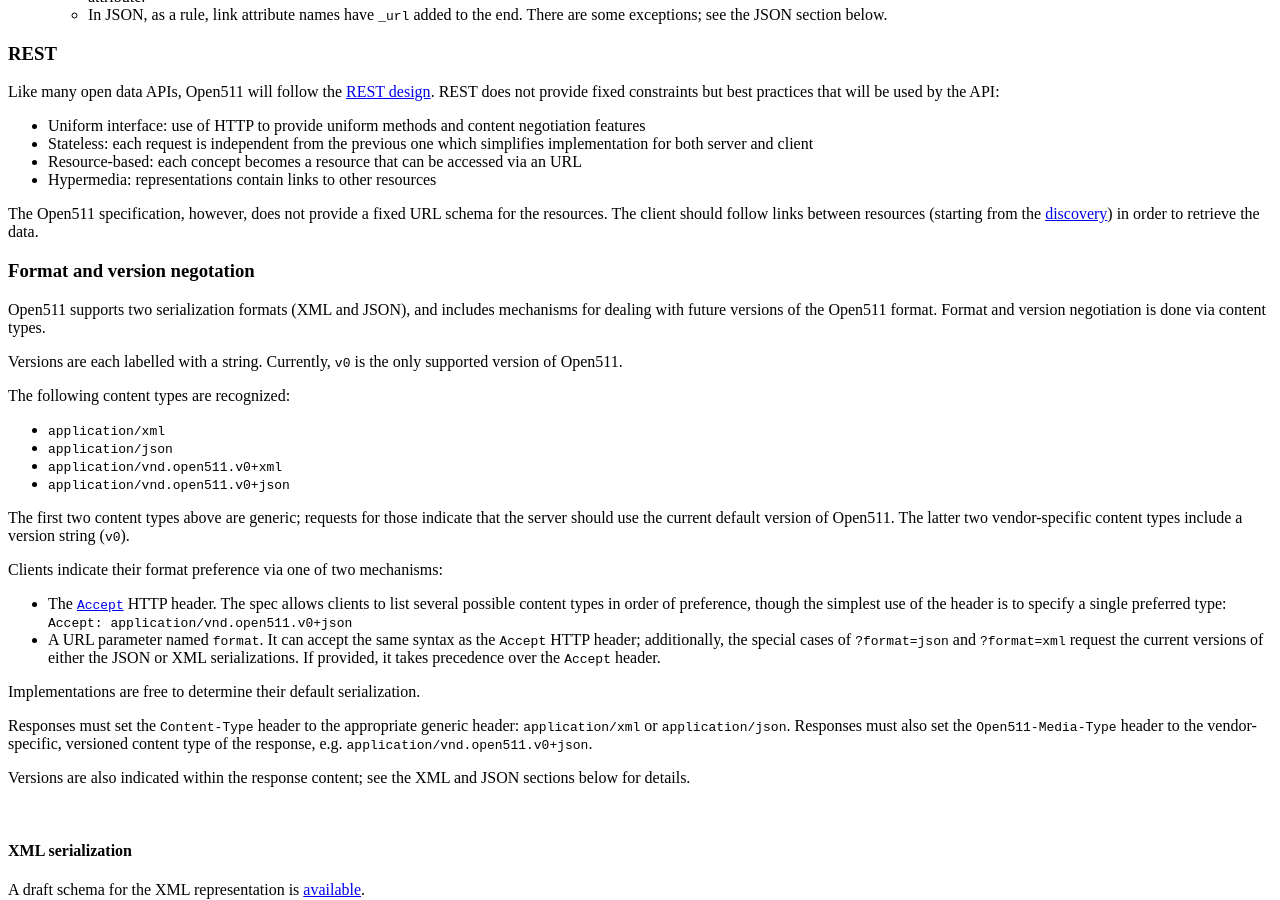
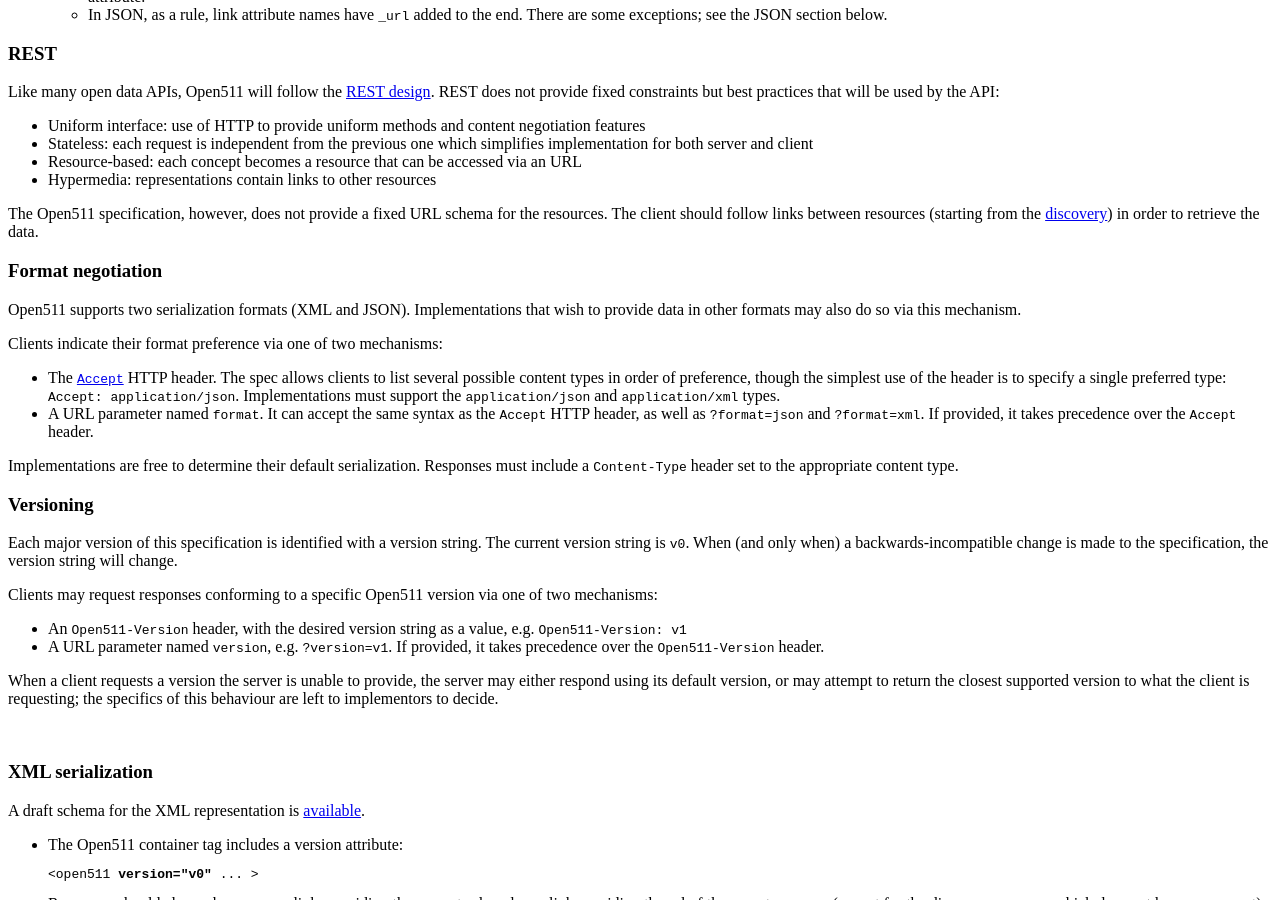
Before and after one commit to open511/Open511API, a Jekyll site: the page built from guidelines.html, in a window 1280 px wide and 900 px high, scrolled down 799 px. Built offline with Jekyll 4.4.1, drawn with Linux system fonts in a browser that asks for light colours; nearby versions of some CDN libraries.

Commit message:
Simplify content-type negotiation and versioning
fixes #65

```diff
--- a/guidelines.html
+++ b/guidelines.html
@@ -41,41 +41,37 @@
 <p>The Open511 specification, however, does not provide a fixed URL schema for the resources. The client should follow links between resources (starting from the <a href="root.html">discovery</a>) in order to retrieve the data.</p>
 
 <a id="format"></a>
-<h3>Format and version negotation</h3>
+<h3>Format negotiation</h3>
 
-<p>Open511 supports two serialization formats (XML and JSON), and includes mechanisms for dealing with future versions of the Open511 format. Format and version negotiation is done via content types.</p>
-
-<p>Versions are each labelled with a string. Currently, <code>v0</code> is the only supported version of Open511.</p>
-
-<p>The following content types are recognized:</p>
-
-<ul>
-  <li><code>application/xml</code></li>
-  <li><code>application/json</code></li>
-  <li><code>application/vnd.open511.v0+xml</code></li>
-  <li><code>application/vnd.open511.v0+json</code></li>
-</ul>
-
-<p>The first two content types above are generic; requests for those indicate that the server should use the current default version of Open511. The latter two vendor-specific content types include a version string (<code>v0</code>).</p>
+<p>Open511 supports two serialization formats (XML and JSON). Implementations that wish to provide data in other formats may also do so via this mechanism.</p>
 
 <p>Clients indicate their format preference via one of two mechanisms&colon;</p>
 
 <ul>
-  <li>The <code><a href="http://www.w3.org/Protocols/rfc2616/rfc2616-sec14.html#sec14.1">Accept</a></code> HTTP header. The spec allows clients to list several possible content types in order of preference, though the simplest use of the header is to specify a single preferred type&colon; <code>Accept&colon; application/vnd.open511.v0+json</code></li>
-  <li>A URL parameter named <code>format</code>. It can accept the same syntax as the <code>Accept</code> HTTP header; additionally, the special cases of <code>?format=json</code> and <code>?format=xml</code> request the current versions of either the JSON or XML serializations. If provided, it takes precedence over the <code>Accept</code> header.</li>
+  <li>The <code><a href="http://www.w3.org/Protocols/rfc2616/rfc2616-sec14.html#sec14.1">Accept</a></code> HTTP header. The spec allows clients to list several possible content types in order of preference, though the simplest use of the header is to specify a single preferred type&colon; <code>Accept&colon; application/json</code>. Implementations must support the <code>application/json</code> and <code>application/xml</code> types.</li>
+  <li>A URL parameter named <code>format</code>. It can accept the same syntax as the <code>Accept</code> HTTP header, as well as <code>?format=json</code> and <code>?format=xml</code>. If provided, it takes precedence over the <code>Accept</code> header.</li>
 </ul>
 
-<p>Implementations are free to determine their default serialization.</p>
+<p>Implementations are free to determine their default serialization. Responses must include a <code>Content-Type</code> header set to the appropriate content type.</p>
 
-<p>Responses must set the <code>Content-Type</code> header to the appropriate generic header&colon; <code>application/xml</code> or <code>application/json</code>. Responses must also set the <code>Open511-Media-Type</code> header to the vendor-specific, versioned content type of the response, e.g. <code>application/vnd.open511.v0+json</code>.</p>
+<a id="versioning"></a>
+<h3>Versioning</h3>
 
-<p>Versions are also indicated within the response content; see the XML and JSON sections below for details.</p>
+<p>Each major version of this specification is identified with a version string. The current version string is <code>v0</code>. When (and only when) a backwards-incompatible change is made to the specification, the version string will change.</p>
 
+<p>Clients may request responses conforming to a specific Open511 version via one of two mechanisms&colon;</p>
+
+<ul>
+  <li>An <code>Open511-Version</code> header, with the desired version string as a value, e.g. <code>Open511-Version&colon; v1</code></li>
+  <li>A URL parameter named <code>version</code>, e.g. <code>?version=v1</code>. If provided, it takes precedence over the <code>Open511-Version</code> header.</li>
+</ul>
+
+<p>When a client requests a version the server is unable to provide, the server may either respond using its default version, or may attempt to return the closest supported version to what the client is requesting; the specifics of this behaviour are left to implementors to decide.</p>
 
 <p>&nbsp;</p>
 
 <a id="xmlspec"></a>
-<h4>XML serialization</h4>
+<h3>XML serialization</h3>
 
 <p>A draft schema for the XML representation is <a href="https://github.com/opennorth/open511-validator/tree/master/open511_validator/schema">available</a>.</p>
 
@@ -128,7 +124,7 @@
 
 <p>&nbsp;</p>
 <a id="xmlgeo"></a>
-<h4>XML geographies</h4>
+<h3>XML geographies</h3>
 
 <p>Geospatial fields use <a href="http://en.wikipedia.org/wiki/Geography_Markup_Language">GML</a>. As this is a complex format, we use a small subset of GML v2.</p>
 
@@ -177,7 +173,7 @@
 
 <p>&nbsp;</p>
 <a id="jsonspec"></a>
-<h4>JSON serialization</h4>
+<h3>JSON serialization</h3>
 
 <ul>
   <li>In XML, links use <code>&lt;link&gt;</code>. In JSON, links are generally normal attributes, but <code>_url</code> is appended to the field name (which is in the <code>rel</code> attribute in XML). For example
```
Also changed, not shown: history.md (+1 -1 lines).
